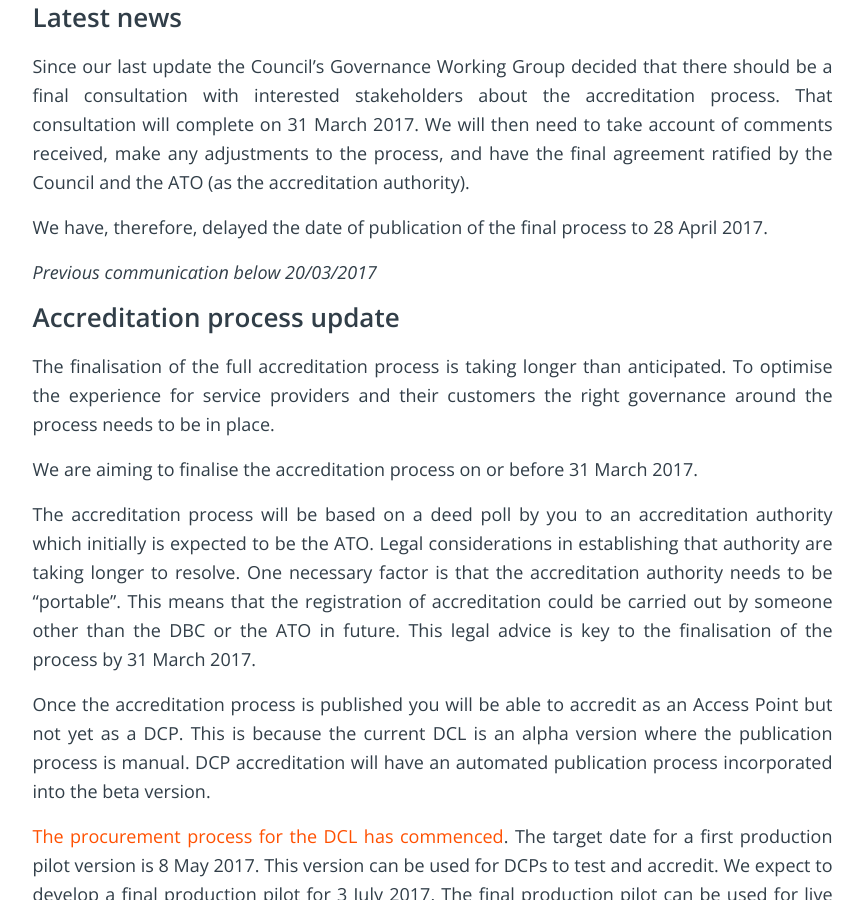
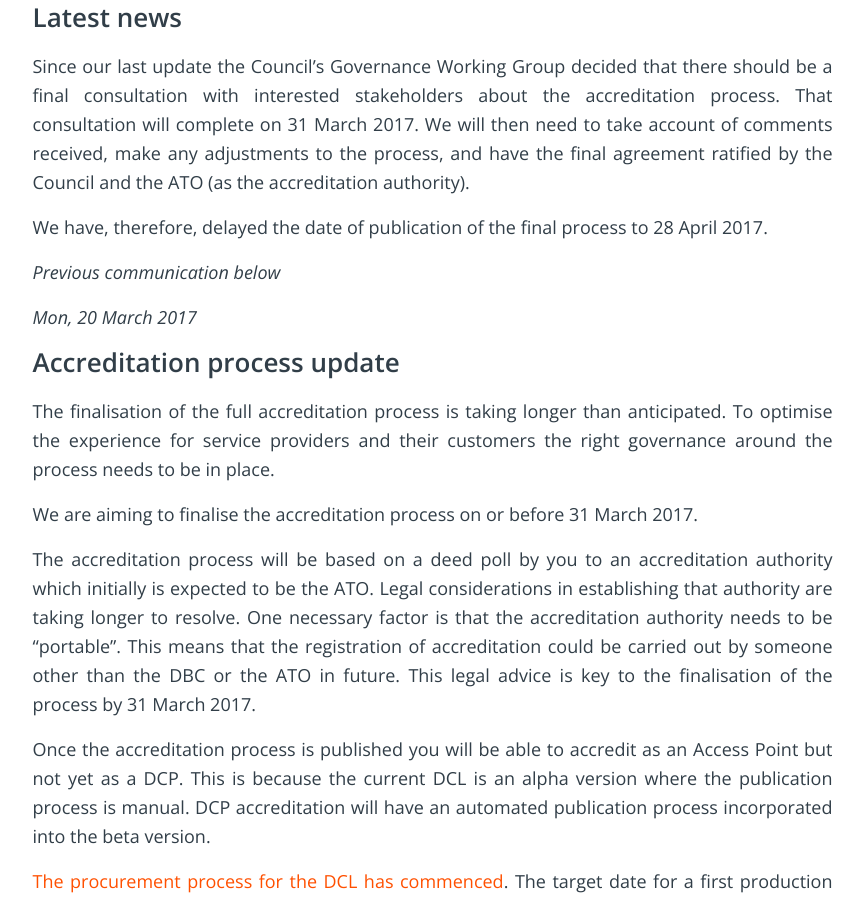
Before and after one commit to Digital-Business-Council/Digital-Business-Council.github.io, a Jekyll site: the page built from _posts/events/2017-03-29-Accreditation-and-DCL-update.md, in a window 1280 px wide and 900 px high, scrolled down 452 px. Shown: the whole window, without its empty margins (225-1088 px from the left). Built offline with Jekyll 4.4.1, drawn with Linux system fonts in a browser that asks for light colours.

Commit message:
Update 2017-03-29-Accreditation-and-DCL-update.md

```diff
--- a/_posts/events/2017-03-29-Accreditation-and-DCL-update.md
+++ b/_posts/events/2017-03-29-Accreditation-and-DCL-update.md
@@ -20,7 +20,8 @@
 We have, therefore, delayed the date of publication of the final process to 28 April 2017.
 
 *Previous communication below*
-*20/03/2017*
+
+*Mon, 20 March 2017*
 
 ## Accreditation process update ##
 
```
